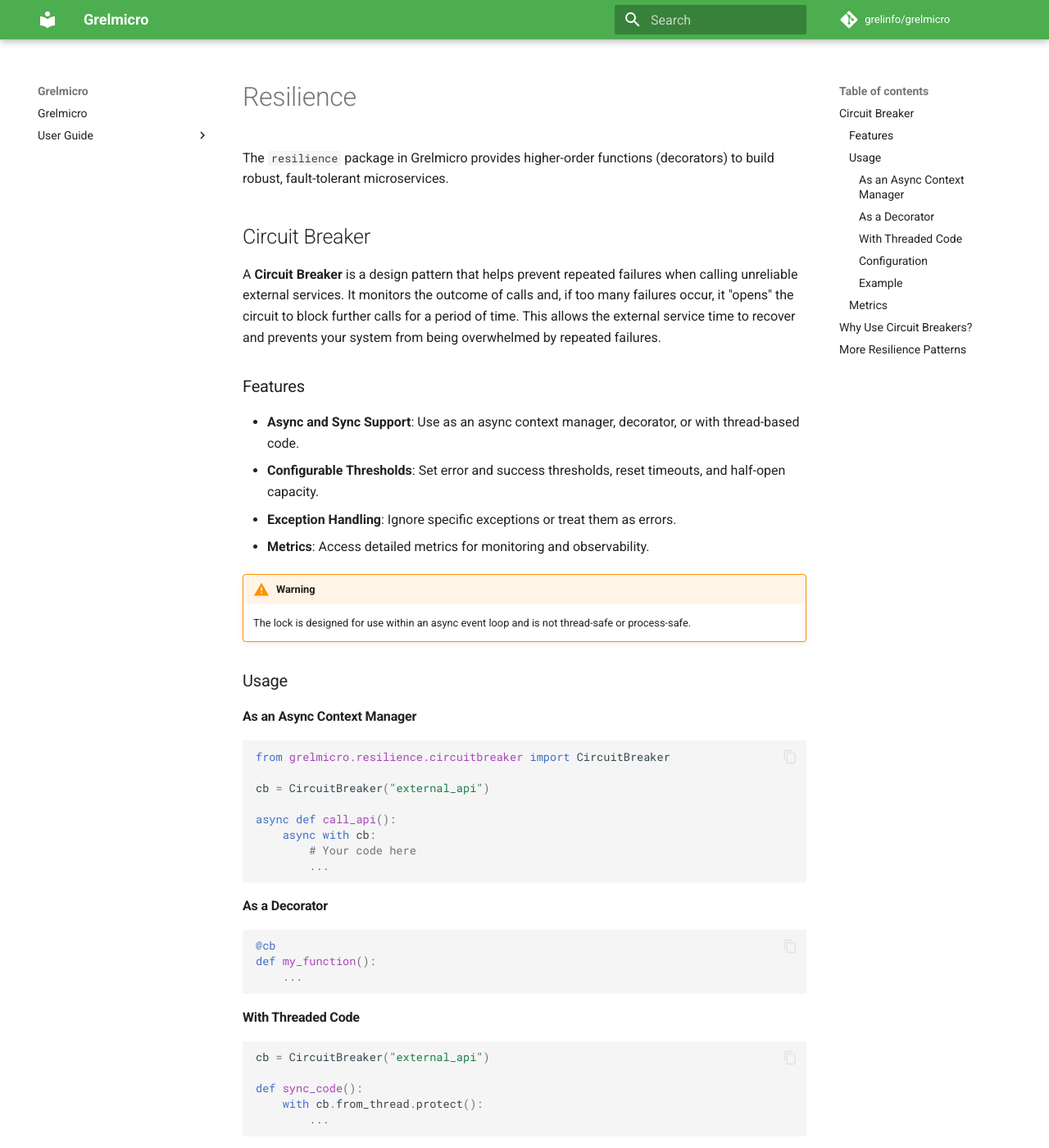
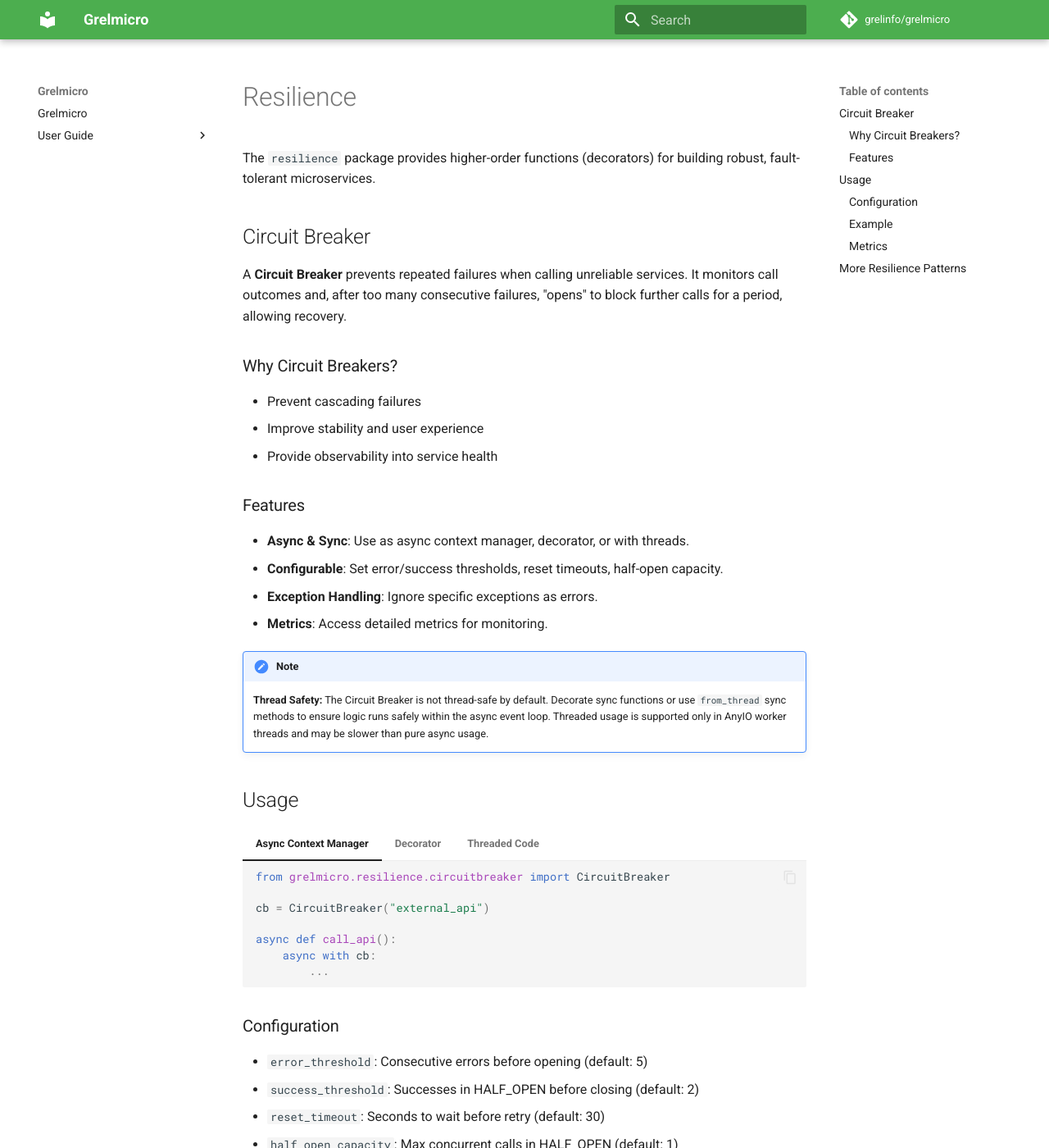
Before and after one commit to grelinfo/grelmicro, an MkDocs documentation site: the page built from docs/resilience.md, in a window 1280 px wide and 1400 px high. Shown: the whole window at 82% size. Built offline with MkDocs 1.6.1 and Material for MkDocs 9.7.7, drawn with Linux system fonts in a browser that asks for light colours; comment, search, counter and statistics services are not loaded; some of the changed text lies outside the part shown.

Commit message:
docs: refine resilience documentation for clarity and consistency

````diff
--- a/docs/resilience.md
+++ b/docs/resilience.md
@@ -1,59 +1,67 @@
 # Resilience
 
-The `resilience` package in Grelmicro provides higher-order functions (decorators) to build robust, fault-tolerant microservices.
+The `resilience` package provides higher-order functions (decorators) for building robust, fault-tolerant microservices.
 
 ## Circuit Breaker
 
-A **Circuit Breaker** is a design pattern that helps prevent repeated failures when calling unreliable external services. It monitors the outcome of calls and, if too many failures occur, it "opens" the circuit to block further calls for a period of time. This allows the external service time to recover and prevents your system from being overwhelmed by repeated failures.
+A **Circuit Breaker** prevents repeated failures when calling unreliable services. It monitors call outcomes and, after too many consecutive failures, "opens" to block further calls for a period, allowing recovery.
+
+### Why Circuit Breakers?
+
+- Prevent cascading failures
+- Improve stability and user experience
+- Provide observability into service health
 
 ### Features
-- **Async and Sync Support**: Use as an async context manager, decorator, or with thread-based code.
-- **Configurable Thresholds**: Set error and success thresholds, reset timeouts, and half-open capacity.
-- **Exception Handling**: Ignore specific exceptions or treat them as errors.
-- **Metrics**: Access detailed metrics for monitoring and observability.
 
+- **Async & Sync**: Use as async context manager, decorator, or with threads.
+- **Configurable**: Set error/success thresholds, reset timeouts, half-open capacity.
+- **Exception Handling**: Ignore specific exceptions as errors.
+- **Metrics**: Access detailed metrics for monitoring.
 
-!!! warning
-    The lock is designed for use within an async event loop and is not thread-safe or process-safe.
+!!! Note
+    **Thread Safety:** The Circuit Breaker is not thread-safe by default. Decorate sync functions or use `from_thread` sync methods to ensure logic runs safely within the async event loop. Threaded usage is supported only in AnyIO worker threads and may be slower than pure async usage.
 
-### Usage
+## Usage
 
-#### As an Async Context Manager
-```python
-from grelmicro.resilience.circuitbreaker import CircuitBreaker
+=== "Async Context Manager"
+    ```python
+    from grelmicro.resilience.circuitbreaker import CircuitBreaker
 
-cb = CircuitBreaker("external_api")
+    cb = CircuitBreaker("external_api")
 
-async def call_api():
-    async with cb:
-        # Your code here
+    async def call_api():
+        async with cb:
+            ...
+    ```
+
+=== "Decorator"
+    ```python
+    @cb
+    def my_function():
         ...
-```
+    ```
 
-#### As a Decorator
-```python
-@cb
-def my_function():
-    ...
-```
+=== "Threaded Code"
+    ```python
+    cb = CircuitBreaker("external_api")
 
-#### With Threaded Code
-```python
-cb = CircuitBreaker("external_api")
+    def sync_code():
+        with cb.from_thread.protect():
+            ...
+    ```
 
-def sync_code():
-    with cb.from_thread.protect():
-        ...
-```
+### Configuration
 
-#### Configuration
-- `error_threshold`: Number of consecutive errors before opening the circuit (default: 5)
-- `success_threshold`: Number of consecutive successes in HALF_OPEN before closing (default: 2)
-- `reset_timeout`: Seconds to wait before trying again after opening (default: 30)
+- `error_threshold`: Consecutive errors before opening (default: 5)
+- `success_threshold`: Successes in HALF_OPEN before closing (default: 2)
+- `reset_timeout`: Seconds to wait before retry (default: 30)
 - `half_open_capacity`: Max concurrent calls in HALF_OPEN (default: 1)
-- `ignore_exceptions`: Exceptions to ignore (do not count as errors)
+- `ignore_exceptions`: Exceptions to ignore
+- `log_level`:
 
-#### Example
+### Example
+
 ```python
 from grelmicro.resilience.circuitbreaker import CircuitBreaker
 
@@ -65,23 +73,19 @@
 ```
 
 ### Metrics
-You can access circuit breaker metrics for monitoring:
+
 ```python
 metrics = cb.metrics()
 print(metrics.state, metrics.total_error_count)
 ```
 
----
 
-## Why Use Circuit Breakers?
-- Prevents cascading failures in distributed systems
-- Improves system stability and user experience
-- Provides observability into external service health
 
 ---
 
 ## More Resilience Patterns
-Grelmicro may add more resilience primitives in the future. For now, the circuit breaker is the main tool for building robust, production-grade microservices.
+
+More patterns may be implemented in the future. For now, the circuit breaker is the main tool for robust microservices.
 
 ---
 
````
